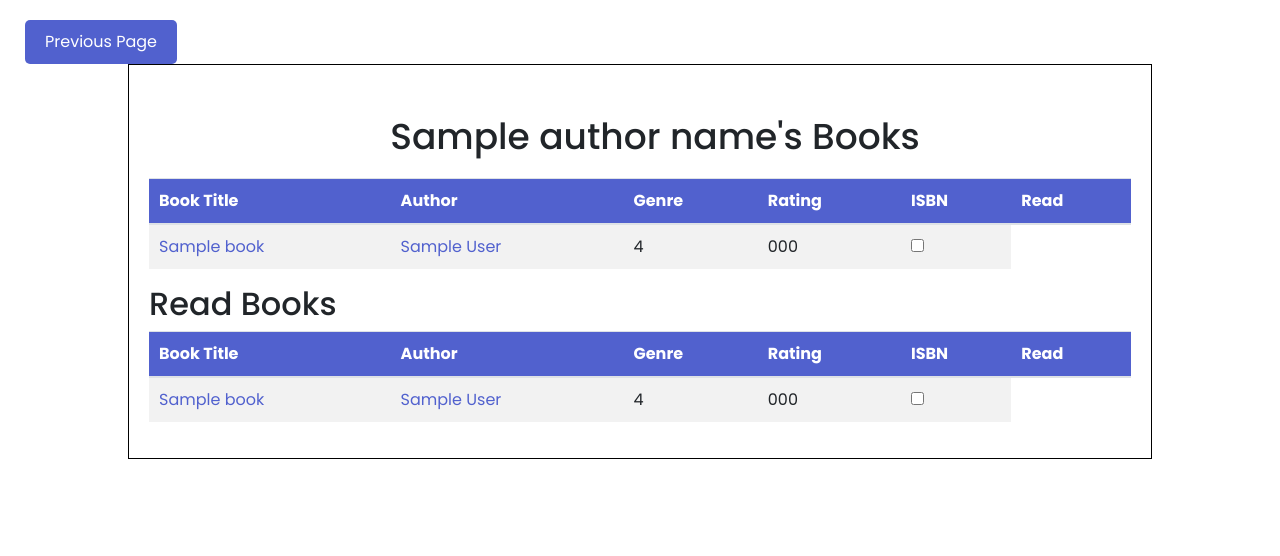
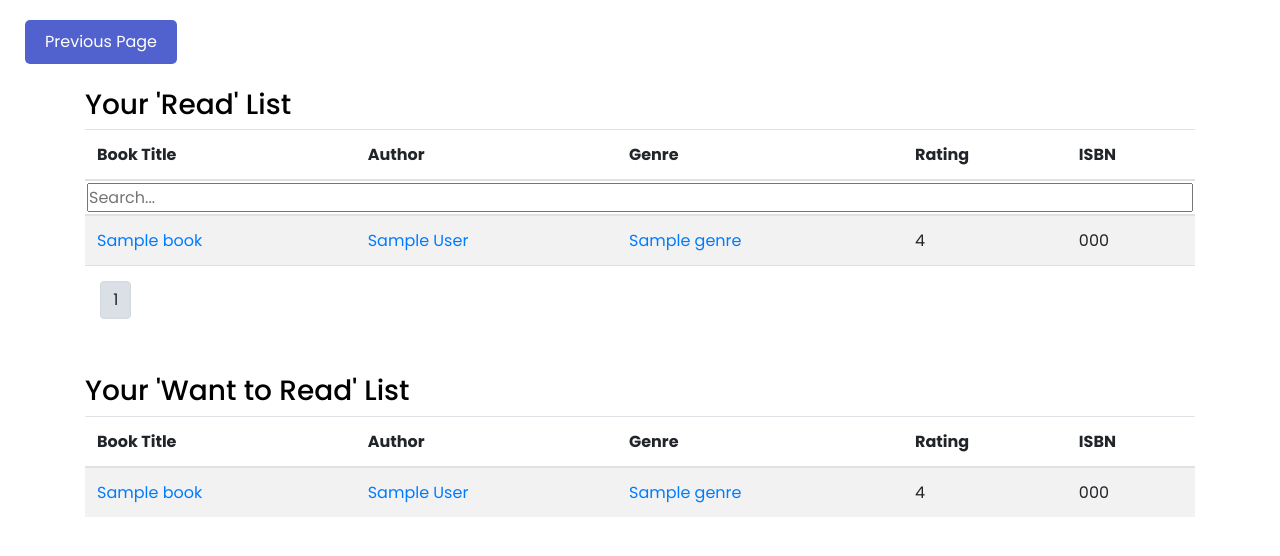
Before and after one commit to trcoelhoo/ws-tp2, a Django app: template books/templates/userPage.html in a window 1280 px wide. Shown: the part 63-619 px from the top of the page. Run offline with Django 4.2, Linux system fonts and the light colour scheme; the template is opened without the code that fills it: most values are stand-ins (such as "Sample title", 1, 10 or a date in 2020); some libraries are stand-ins or nearby versions.

Commit message:
frontend updates

```diff
--- a/books/templates/books.html
+++ b/books/templates/books.html
@@ -46,11 +46,11 @@
                                     <a href="/books/authors/{{ author }}">{{ author }}</a>{% if not forloop.last %}, {% endif %}
                                 {% endfor %}
                             </td>
-                            {% comment %}<td>
+                            <td>
                                 {% for genre in book.genre %}
                                     <a href="/categories/{{ genre }}">{{ genre }}</a>{% if not forloop.last %}, {% endif %}
                                 {% endfor %}
-                            </td>{% endcomment %}
+                            </td>
                             <td>{{ book.rating }}</td>
                             <td>{{ book.isbn }}</td>
 
--- a/books/templates/categories.html
+++ b/books/templates/categories.html
@@ -44,17 +44,17 @@
                                     <a href="/books/authors/{{ author }}">{{ author }}</a>{% if not forloop.last %}, {% endif %}
                                 {% endfor %}
                             </td>
-                            {% comment %}<td>
+                            <td>
                                 {% for genre in book.genre %}
                                     <a href="/categories/{{ genre }}">{{ genre }}</a>{% if not forloop.last %}, {% endif %}
                                 {% endfor %}
-                            </td>{% endcomment %}
+                            </td>
                             <td>{{ book.rating }}</td>
                             <td>{{ book.isbn }}</td>
 
                             <!-- show if it has been read (book.has_seen=="true" with a checkbox, if the user clicks on it, it will be updated in the database (function in the views.py) -->
                             <td>
-                                <input type="checkbox" {% if book.has_seen == "true" %} checked {% endif %} onclick="location.href='/update/{{ book.isbn }}/'"></input>
+                                <input type="checkbox" {% if book.has_seen == "seen" %} checked {% endif %} onclick="location.href='/update/{{ book.isbn }}/'"></input>
                             </td>
 
                         </tr>
--- a/books/templates/index.html
+++ b/books/templates/index.html
@@ -21,7 +21,7 @@
         <h1>Your Library</h1>
 
         <br>
-        <h3>Search by title, author or isbn</h3>
+        <h3>Search by Book Title, Author or ISBN</h3>
 
         <form action="{% url 'search_books' %}" >
             <div class="input-group mb-3">
@@ -30,7 +30,7 @@
             </div>
         </form>
 
-        <h3>Search in a range of years</h3>
+        <h3>Search by range of Book Publication Years</h3>
         <!-- search books between 2 years -->
         <form action="{% url 'search_books_by_years' %}" >
             <div class="input-group mb-3">
@@ -85,7 +85,7 @@
             <a href="{% url 'read_books' %}">
                 <div class="hexagon">
                         <img src="/static/images/seen.webp" alt="all books" width="100" height="100">
-                    <h3>Read Books: {{ nSeen }}</h3>
+                    <h3>Your Books: {{ nSeen }}</h3>
                 </div>
             </a>
         </div>
--- a/books/templates/userPage.html
+++ b/books/templates/userPage.html
@@ -1,24 +1,24 @@
-<!DOCTYPE html>
 <head>
-    {%  extends "base.html" %}
-    <title>Your Books</title>
+    {% extends "base.html" %}
+    <!-- set the title -->
+    {% block title %}All Books{% endblock %}
+</head>
 
-</head>
-<!-- show book info -->
 {% block content %}
+    <!-- display all the books (title, author_name, genre, rating and isbn) in a table with pages (100 per page)
+    and a order by dropdown menu -->
+
+
     <body>
-    <!-- go back button -->
-    <div class="row">
+<div class="row">
         <div class="back_button">
             <input type=button value="Previous Page" onClick="javascript:history.go(-1);">
         </div>
     </div>
-    <!-- show all the books of the author and their authors, rating, and genre -->
-    <div class="author books">
-        <div class="author table">
-            <div class="author_name">
-                <h1>{{ author_name }}'s Books</h1>
-            </div>
+        <div class="container">
+        <div>
+                <br>
+            <h3 style="">Your 'Read' List</h3>
             <table id="mytableID" style="width:100%"
                    class="table table-striped sampleTable">
                 <thead>
@@ -28,7 +28,6 @@
                         <th>Genre</th>
                         <th>Rating</th>
                         <th>ISBN</th>
-                        <th>Read</th>
                     </tr>
                 </thead>
                 <tbody>
@@ -42,25 +41,21 @@
                                     <a href="/books/authors/{{ author }}">{{ author }}</a>{% if not forloop.last %}, {% endif %}
                                 {% endfor %}
                             </td>
-                            {% comment %}<td>
+                            <td>
                                 {% for genre in book.genre %}
                                     <a href="/categories/{{ genre }}">{{ genre }}</a>{% if not forloop.last %}, {% endif %}
                                 {% endfor %}
-                            </td>{% endcomment %}
+                            </td>
                             <td>{{ book.rating }}</td>
                             <td>{{ book.isbn }}</td>
-
-                            <!-- show if it has been read (book.has_seen=="true" with a checkbox, if the user clicks on it, it will be updated in the database (function in the views.py) -->
-                            <td>
-                                <input type="checkbox" {% if book.has_seen == "true" %} checked {% endif %} onclick="location.href='/update/{{ book.isbn }}/'"></input>
-                            </td>
-
                         </tr>
                     {% endfor %}
                 </tbody>
             </table>
 
-            <h2>Read Books</h2>
+         <br>
+            <h3 style="">Your 'Want to Read' List</h3>
+
         <table id="mytableID" style="width:100%"
                    class="table table-striped sampleTable">
                 <thead>
@@ -70,7 +65,6 @@
                         <th>Genre</th>
                         <th>Rating</th>
                         <th>ISBN</th>
-                        <th>Read</th>
                     </tr>
                 </thead>
                 <tbody>
@@ -84,25 +78,38 @@
                                     <a href="/books/authors/{{ author }}">{{ author }}</a>{% if not forloop.last %}, {% endif %}
                                 {% endfor %}
                             </td>
-                            {% comment %}<td>
+                            <td>
                                 {% for genre in book.genre %}
                                     <a href="/categories/{{ genre }}">{{ genre }}</a>{% if not forloop.last %}, {% endif %}
                                 {% endfor %}
-                            </td>{% endcomment %}
+                            </td>
                             <td>{{ book.rating }}</td>
                             <td>{{ book.isbn }}</td>
-
-                            <!-- show if it has been read (book.has_seen=="true" with a checkbox, if the user clicks on it, it will be updated in the database (function in the views.py) -->
-                            <td>
-                                <input type="checkbox" {% if book.has_seen == "true" %} checked {% endif %} onclick="location.href='/update/{{ book.isbn }}/'"></input>
-                            </td>
-
                         </tr>
                     {% endfor %}
                 </tbody>
             </table>
         </div>
-    </div>
+</div>
+        {% block scripts %}
+            <script src="https://ajax.googleapis.com/ajax/libs/jquery/3.3.1/jquery.min.js"></script>
+            <script src="/static/js/fancyTable.js"></script>
+            <script src="/static/js/nav.js"></script>
+        {% endblock %}
+
+        <script type="text/javascript">
+            $(document).ready(function() {
+                //initialize the table
+                $('#mytableID').fancyTable({
+                    pagination: true,
+                    perPage: 30,
+                    searchable: true,
+                    globalSearch: true,
+                    sortable: true,
+                    globalSearchPlaceholder: 'Search',
+                });
+            });
+        </script>
 
 
     </body>
```
Also changed, not shown: books/BooksApp/views.py (+17 -3 lines), books/templates/author.html (+6 -10 lines), books/templates/book.html (+17 -3 lines).
